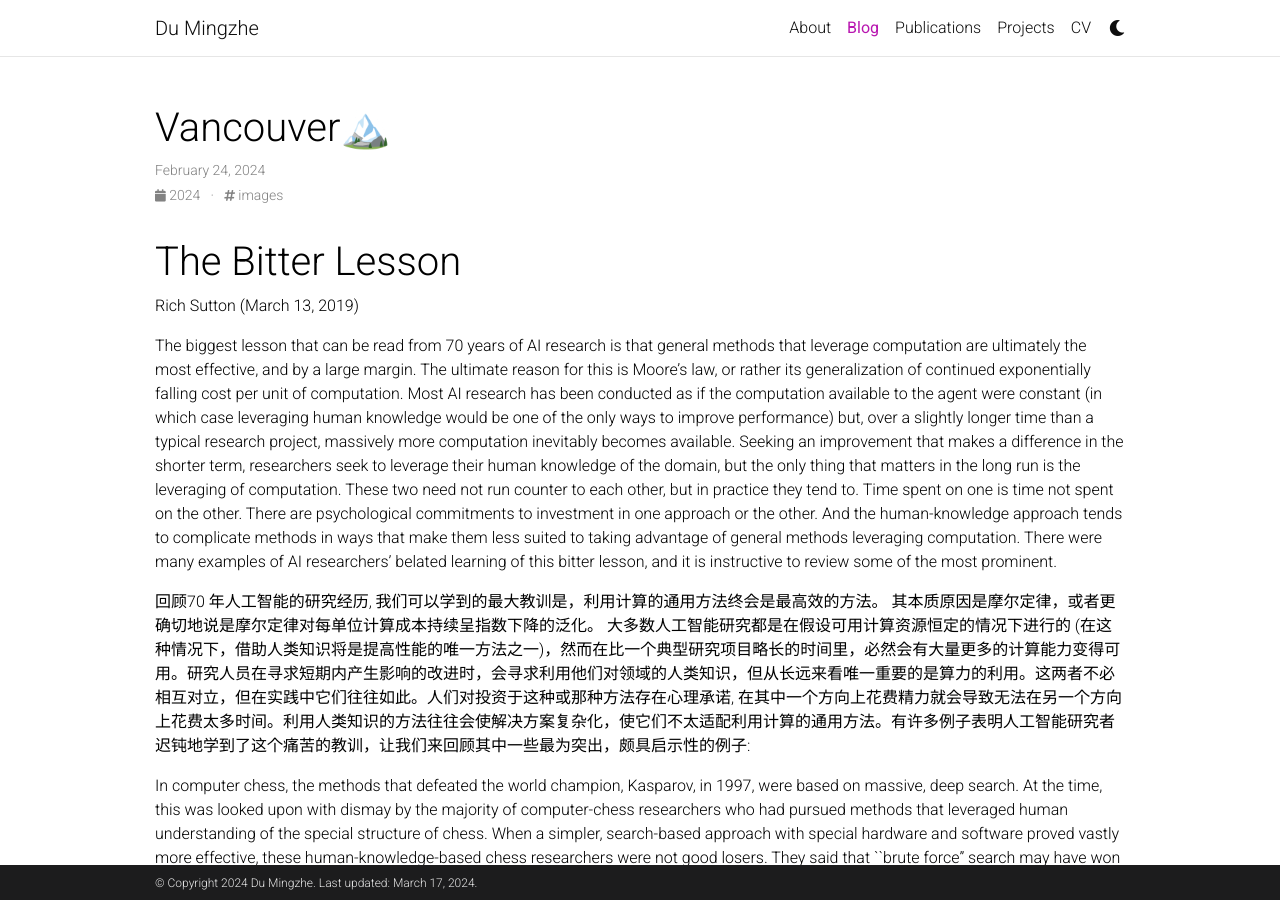
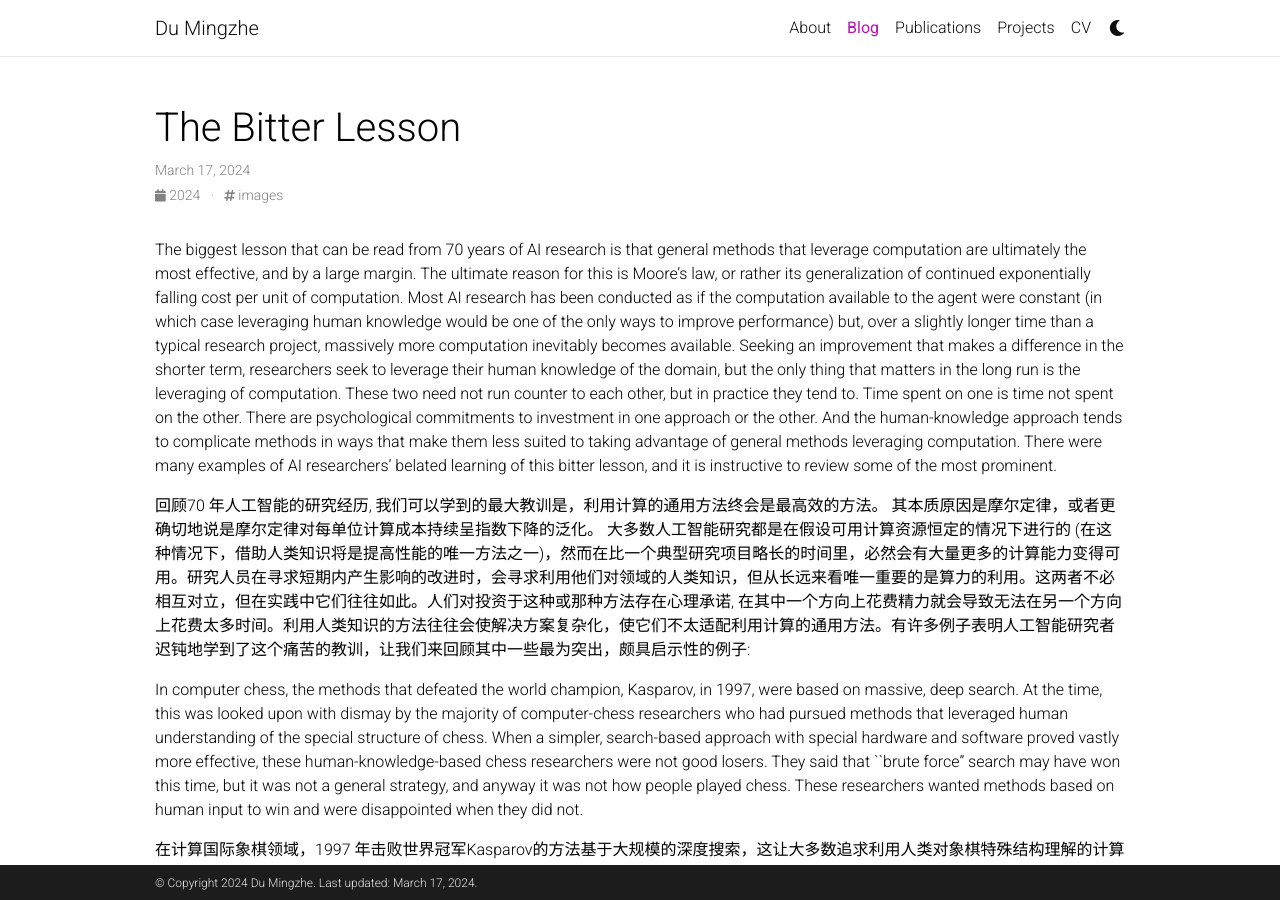
Before and after one commit to Elfsong/elfsong.github.io-, a Jekyll site: the page built from _posts/2024-03-17-abitterlesson.md, in a window 1280 px wide and 900 px high. Built offline with Jekyll 4.4.1, drawn with Linux system fonts in a browser that asks for light colours; comment, search, counter and statistics services are not loaded; a style sheet for code colours, icons or effects is not loaded.

Commit message:
Update date

```diff
--- a/_posts/2024-03-17-abitterlesson.md
+++ b/_posts/2024-03-17-abitterlesson.md
@@ -1,13 +1,10 @@
 ---
 layout: post
-title:  Vancouver🏔️
-date: 2024-02-24 18:00:00
-description: Landscape @ Queen Elizabeth Park
+title:  The Bitter Lesson
+date: 2024-03-17 12:00:00
+description: Rich Sutton (March 13, 2019)
 tags: images
 ---
-
-# The Bitter Lesson
-Rich Sutton (March 13, 2019)
 
 The biggest lesson that can be read from 70 years of AI research is that general methods that leverage computation are ultimately the most effective, and by a large margin. The ultimate reason for this is Moore's law, or rather its generalization of continued exponentially falling cost per unit of computation. Most AI research has been conducted as if the computation available to the agent were constant (in which case leveraging human knowledge would be one of the only ways to improve performance) but, over a slightly longer time than a typical research project, massively more computation inevitably becomes available. Seeking an improvement that makes a difference in the shorter term, researchers seek to leverage their human knowledge of the domain, but the only thing that matters in the long run is the leveraging of computation. These two need not run counter to each other, but in practice they tend to. Time spent on one is time not spent on the other. There are psychological commitments to investment in one approach or the other. And the human-knowledge approach tends to complicate methods in ways that make them less suited to taking advantage of general methods leveraging computation. There were many examples of AI researchers' belated learning of this bitter lesson, and it is instructive to review some of the most prominent.
 
```
